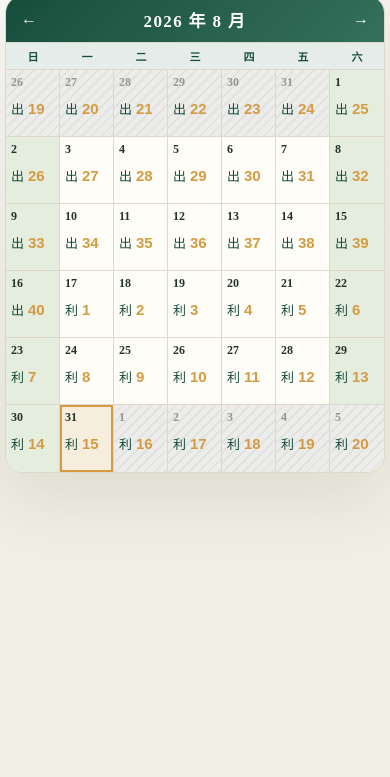
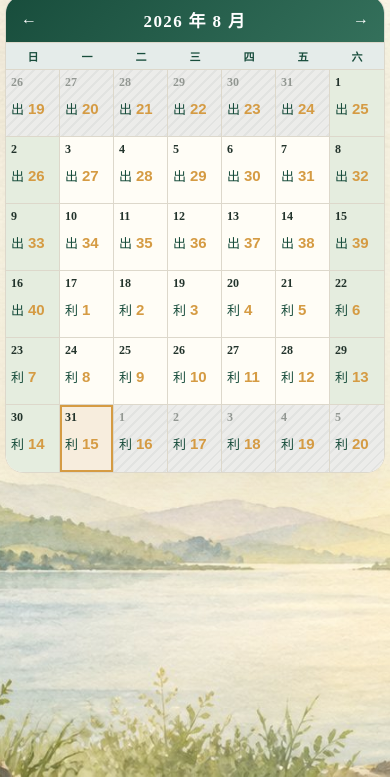
Before and after one commit to SLYFDANIEL/gospel-reading-calendar, a plain HTML site: page index.html in a window 390 px wide. Shown: the part 67-844 px from the top of the page. Drawn offline with Linux system fonts and the light colour scheme.

Commit message:
Add painterly seasonal watercolor backgrounds

```diff
--- a/index.html
+++ b/index.html
@@ -19,6 +19,7 @@
     body{--dark:#173f32;--mid:#285a47;--accent:#c58c36;--season-bg:#f4f0e6;--weekend:#f7ecd8;--motif:"✦"}
     body[data-month="1"]{--dark:#334b58;--mid:#607c88;--accent:#c07a5a;--season-bg:#e8eff1;--weekend:#dbe8ed;--motif:"❄"}body[data-month="2"]{--dark:#34495e;--mid:#6c8194;--accent:#9d6f86;--season-bg:#eef1f5;--weekend:#e1e7ef;--motif:"❄"}body[data-month="3"]{--dark:#315b45;--mid:#63866d;--accent:#d1818e;--season-bg:#edf4e9;--weekend:#e1efdc;--motif:"✿"}body[data-month="4"]{--dark:#466246;--mid:#82956a;--accent:#c96f86;--season-bg:#f5eee8;--weekend:#f4e1e4;--motif:"✿"}body[data-month="5"]{--dark:#245943;--mid:#5e8b62;--accent:#d29a3e;--season-bg:#edf3e7;--weekend:#dfeeda;--motif:"✿"}body[data-month="6"]{--dark:#145b5a;--mid:#258582;--accent:#e08a35;--season-bg:#e8f3ef;--weekend:#d5ece6;--motif:"☀"}body[data-month="7"]{--dark:#155262;--mid:#287c85;--accent:#e1a43b;--season-bg:#e7f2f3;--weekend:#d6ebed;--motif:"☀"}body[data-month="8"]{--dark:#184d3c;--mid:#34705b;--accent:#d59b43;--season-bg:#f1eee3;--weekend:#e5eddf;--motif:"☀"}body[data-month="9"]{--dark:#624837;--mid:#9a7150;--accent:#bf663e;--season-bg:#f4eee3;--weekend:#f2dfcf;--motif:"◆"}body[data-month="10"]{--dark:#713f31;--mid:#a7683e;--accent:#d29a32;--season-bg:#f5ebdf;--weekend:#f2d9c5;--motif:"◆"}body[data-month="11"]{--dark:#553d36;--mid:#806354;--accent:#b94f3f;--season-bg:#eee8e1;--weekend:#ead8cd;--motif:"◆"}body[data-month="12"]{--dark:#2f4652;--mid:#607681;--accent:#b58656;--season-bg:#e8eef0;--weekend:#d9e5e9;--motif:"❄"}
     body{position:relative;background:radial-gradient(circle at 20% 0,rgba(255,255,255,.88),transparent 32rem),var(--season-bg);transition:background .35s ease}body::before{content:var(--motif) "  " var(--motif) "  " var(--motif);position:fixed;right:3%;top:12px;color:var(--accent);font-size:42px;letter-spacing:.3em;opacity:.1;pointer-events:none}.mark{background:var(--dark);color:var(--accent)}.eyebrow{color:var(--accent)}.today-reading{border-color:color-mix(in srgb,var(--accent) 50%,transparent)}.today-reading strong{color:var(--dark)}.nav{background:linear-gradient(135deg,var(--dark),var(--mid))}.week{background:color-mix(in srgb,var(--mid) 13%,#fff);color:var(--dark)}.day:nth-child(7n),.day:nth-child(7n+1){background:var(--weekend)}.day.out{color:#929792;background:repeating-linear-gradient(135deg,#ececea 0,#ececea 5px,#e2e3e1 5px,#e2e3e1 7px)}.day.today{background:color-mix(in srgb,var(--accent) 18%,#fff);box-shadow:inset 0 0 0 2px var(--accent)}.reading{color:var(--dark)}.reading strong{color:var(--accent)}
+    body[data-month="1"],body[data-month="2"],body[data-month="12"]{--season-image:url('seasonal/winter.jpg')}body[data-month="3"],body[data-month="4"],body[data-month="5"]{--season-image:url('seasonal/spring.jpg')}body[data-month="6"],body[data-month="7"],body[data-month="8"]{--season-image:url('seasonal/summer.jpg')}body[data-month="9"],body[data-month="10"],body[data-month="11"]{--season-image:url('seasonal/autumn.jpg')}body{background-image:linear-gradient(rgba(255,255,255,.18),rgba(255,255,255,.18)),var(--season-image);background-color:var(--season-bg);background-size:cover;background-position:center;background-attachment:fixed}body::before{display:none}.calendar{background:rgba(255,253,247,.93);backdrop-filter:blur(2px)}.day{background:rgba(255,253,247,.9)}@media(max-width:700px){body{background-position:center top;background-attachment:scroll}}
   </style>
 </head>
 <body>
```
Also changed, not shown: seasonal/autumn.jpg (added), seasonal/spring.jpg (added), seasonal/summer.jpg (added), seasonal/winter.jpg (added).
